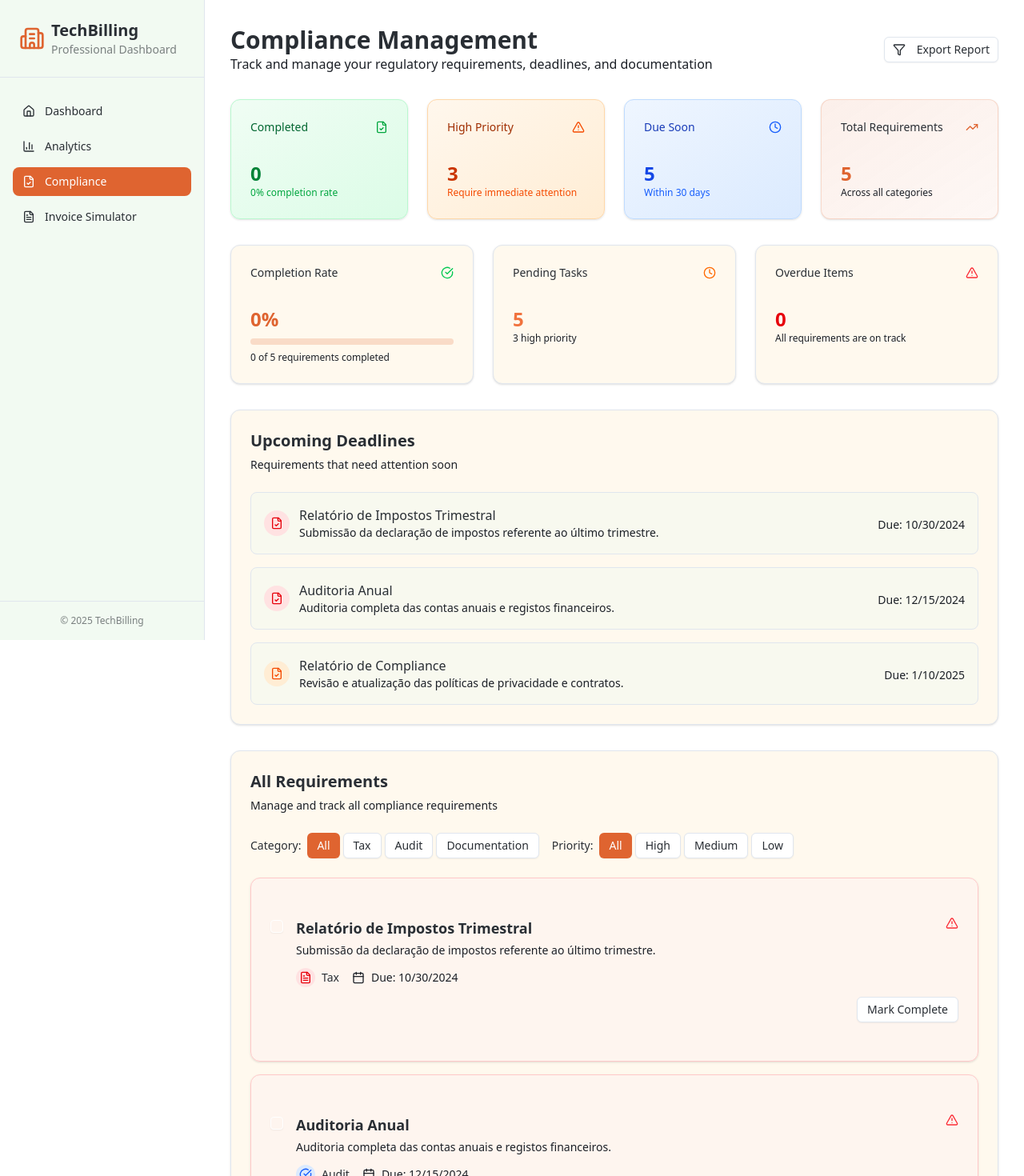
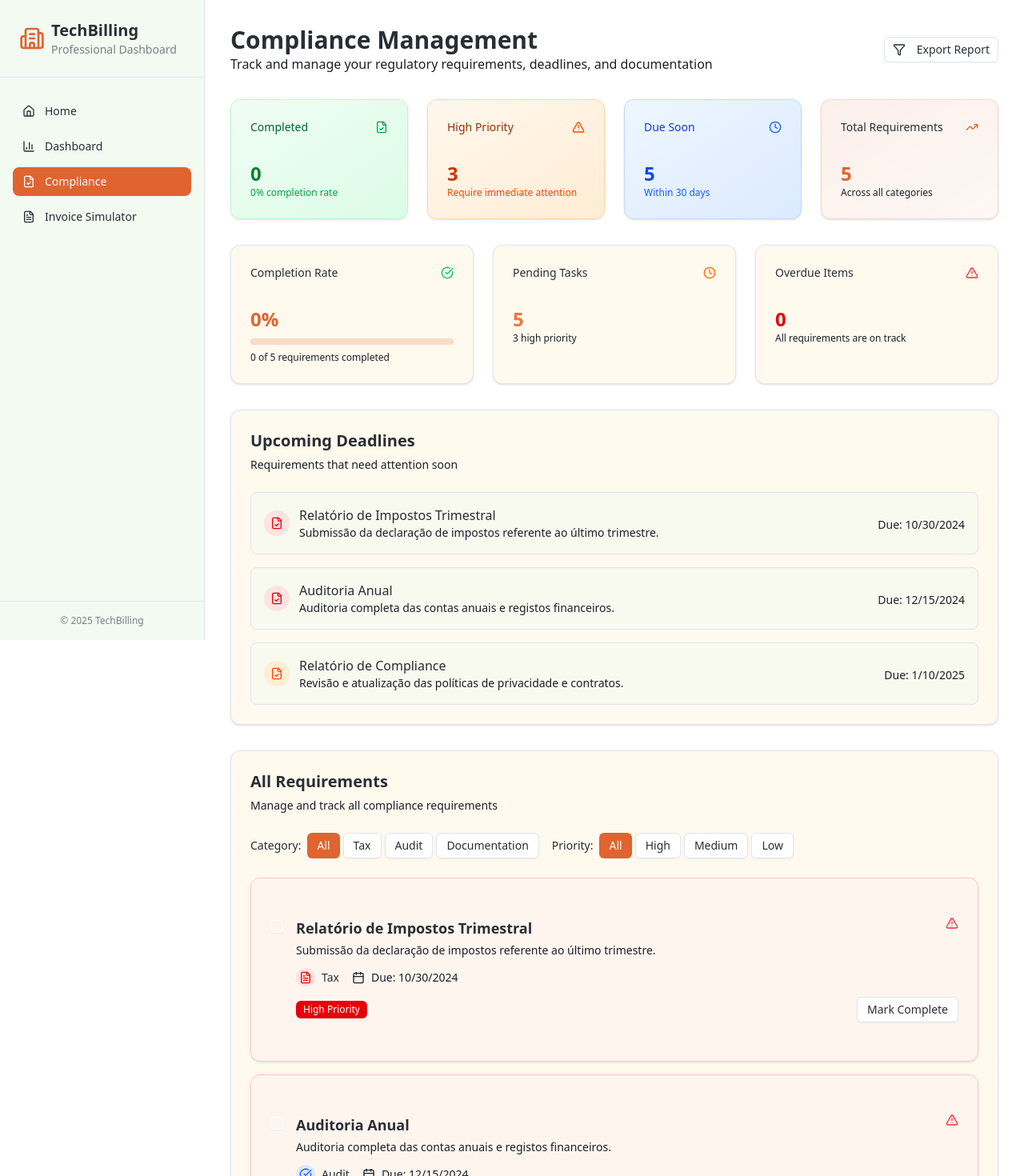
Before and after one commit to Yobamba/techbilling, a Next.js app in the folder techbilling/: page /compliance in a window 1280 px wide. Shown: the top 1470 px of the page at 80% size. Built offline with nearby package versions, Linux system fonts and the light colour scheme.

Commit message:
fixed a layout problem on the requirements card

```diff
--- a/techbilling/components/compliance/requirement-card.js
+++ b/techbilling/components/compliance/requirement-card.js
@@ -1,7 +1,7 @@
 "use client"
 
 import { Card, CardContent } from "../../components/ui/card"
-// import { Badge } from "@/components/ui/badge"
+import { Badge } from "../ui/badge"
 import { Checkbox } from "../ui/checkbox"
 import { Button } from "../ui/button"
 import { useBilling } from "../../context/billing-context"
@@ -93,8 +93,8 @@
                 </div>
               </div>
 
-              <div className="flex items-center justify-end">
-                {/* <Badge
+              <div className="flex items-center justify-between">
+                <Badge
                   variant={
                     requirement.priority === "high"
                       ? "destructive"
@@ -105,7 +105,7 @@
                   className="capitalize"
                 >
                   {requirement.priority} Priority
-                </Badge> */}
+                </Badge>
 
                 {!requirement.completed && (
                   <Button size="sm" variant="outline" onClick={() => toggleRequirementCompletion(requirement.id)}>
--- a/techbilling/components/navigation.js
+++ b/techbilling/components/navigation.js
@@ -6,8 +6,8 @@
 import { BarChart3, FileCheck, FileText, Home, Building2 } from "lucide-react"
 
 const navigation = [
-  { name: "Dashboard", href: "/", icon: Home },
-  { name: "Analytics", href: "/dashboard", icon: BarChart3 },
+  { name: "Home", href: "/", icon: Home },
+  { name: "Dashboard", href: "/dashboard", icon: BarChart3 },
   { name: "Compliance", href: "/compliance", icon: FileCheck },
   { name: "Invoice Simulator", href: "/invoice", icon: FileText },
 ]
--- /dev/null
+++ b/techbilling/components/ui/badge.js
@@ -0,0 +1,44 @@
+import { Slot } from '@radix-ui/react-slot'
+import { cva } from 'class-variance-authority'
+
+import { cn } from '@/lib/utils'
+
+const badgeVariants = cva(
+  'inline-flex items-center justify-center rounded-md border px-2 py-0.5 text-xs font-medium w-fit whitespace-nowrap shrink-0 [&>svg]:size-3 gap-1 [&>svg]:pointer-events-none focus-visible:border-ring focus-visible:ring-ring/50 focus-visible:ring-[3px] aria-invalid:ring-destructive/20 dark:aria-invalid:ring-destructive/40 aria-invalid:border-destructive transition-[color,box-shadow] overflow-hidden',
+  {
+    variants: {
+      variant: {
+        default:
+          'border-transparent bg-primary text-primary-foreground [a&]:hover:bg-primary/90',
+        secondary:
+          'border-transparent bg-secondary text-secondary-foreground [a&]:hover:bg-secondary/90',
+        destructive:
+          'border-transparent bg-destructive text-white [a&]:hover:bg-destructive/90 focus-visible:ring-destructive/20 dark:focus-visible:ring-destructive/40 dark:bg-destructive/60',
+        outline:
+          'text-foreground [a&]:hover:bg-accent [a&]:hover:text-accent-foreground',
+      },
+    },
+    defaultVariants: {
+      variant: 'default',
+    },
+  },
+)
+
+function Badge({
+  className,
+  variant,
+  asChild = false,
+  ...props
+}) {
+  const Comp = asChild ? Slot : 'span'
+
+  return (
+    <Comp
+      data-slot="badge"
+      className={cn(badgeVariants({ variant }), className)}
+      {...props}
+    />
+  )
+}
+
+export { Badge, badgeVariants }
--- a/techbilling/package.json
+++ b/techbilling/package.json
@@ -17,6 +17,7 @@
     "@radix-ui/react-progress": "^1.1.7",
     "@radix-ui/react-slot": "^1.2.3",
     "autoprefixer": "^10.4.21",
+    "class-variance-authority": "^0.7.1",
     "lucide-react": "^0.544.0",
     "next": "15.5.3",
     "postcss": "^8.5.6",
--- a/techbilling/pages/index.js
+++ b/techbilling/pages/index.js
@@ -104,7 +104,7 @@
               <CardContent>
                 <p className="text-sm text-muted-foreground mb-4">
                   Create professional invoice previews with our easy-to-use form. Perfect for testing and client
-                  presentations.
+                  presentations. All previews can be downloaded.
                 </p>
                 <Button asChild variant="contained" className="w-full">
                   <Link href="/invoice">
```
Also changed, not shown: 1 other file (tests, documents, lock files or other folders).
